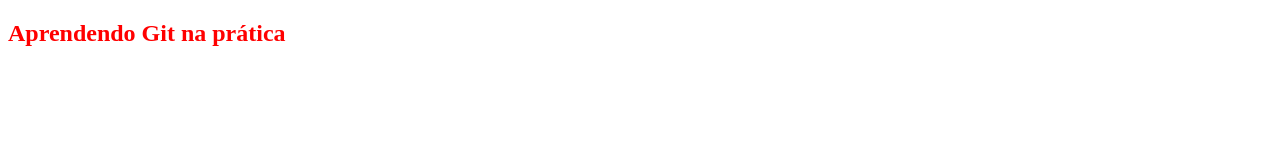
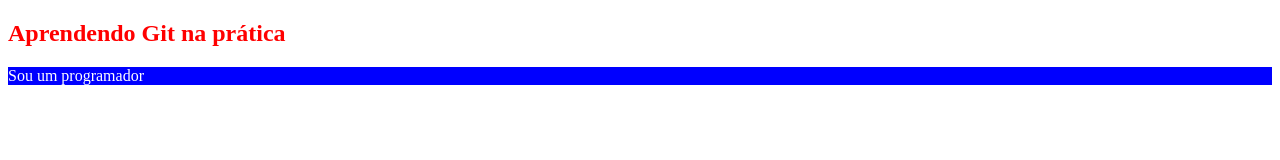
Before and after one commit to weverton-94/test-repo-github, a plain HTML site: page index.html in a window 1280 px wide. Drawn offline with Linux system fonts and the light colour scheme.

Commit message:
foi criado uma tag p

```diff
--- a/index.html
+++ b/index.html
@@ -8,5 +8,6 @@
 </head>
 <body>
     <h2>Aprendendo Git na prática</h2>
+    <p>Sou um programador</p>
 </body>
 </html>
--- a/style.css
+++ b/style.css
@@ -1,3 +1,7 @@
 h2{
     color: red;
 }
+p{
+    background: blue;
+    color: #fff;
+}
```
